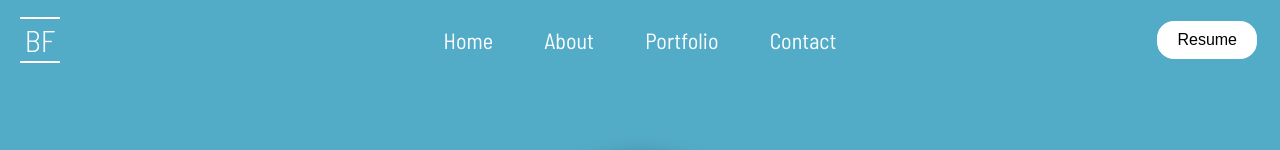
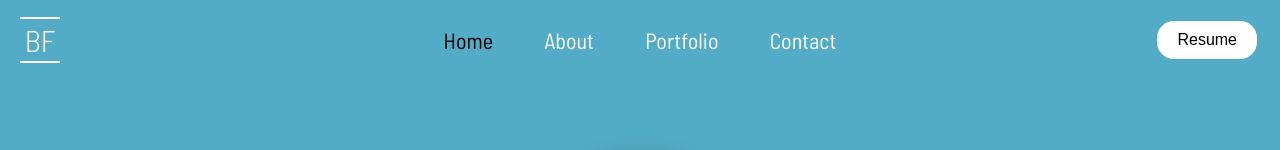
Before and after one commit to benfok/portfolio-react, a React (Create React App) app: page / in a window 1280 px wide. Shown: the top 150 px of the page. Built offline with nearby package versions, Linux system fonts and the light colour scheme.

Commit message:
addec context to hold global state of current page between the two nav menu styles

```diff
--- a/src/components/Header/MobileNavBar.js
+++ b/src/components/Header/MobileNavBar.js
@@ -1,13 +1,14 @@
-import React, { useState } from 'react';
+import React from 'react';
 import { IconContext } from 'react-icons';
 import { Link } from 'react-router-dom';
 import SocialLinks from '../SocialLinks';
+import { usePageContext } from '../../contexts/PageContext';
 
 // Here we are using object destructuring assignment to pluck off our variables from the props object
 // We assign them to their own variable names
 const MobileNavBar = ({toggleMobileNav}) => {
 
-  const [ currentPage, setCurrentPage ] = useState('Home');
+const { currentPage, setCurrentPage } = usePageContext();
 
     const closeMenu = page => {
         setCurrentPage(page);
@@ -21,9 +22,7 @@ const MobileNavBar = ({toggleMobileNav}) => {
             <Link
             to="/"
             onClick={() => closeMenu('Home') }
-            // This is a conditional (ternary) operator that checks to see if the current page is "Home"
-            // If it is, we set the current page to 'nav-link-active', otherwise we set it to 'nav-link'
-            className={currentPage === 'Home' ? 'nav-link active' : 'nav-link'}
+            className="nav-link"
             >
             Home
             </Link>
@@ -32,8 +31,7 @@ const MobileNavBar = ({toggleMobileNav}) => {
             <Link
             to="/about"
             onClick={() => closeMenu('About')}
-            // Check to see if the currentPage is `About`, and if so we use the active link class from bootstrap. Otherwise, we set it to a normal nav-link
-            className={currentPage === 'About' ? 'nav-link active' : 'nav-link'}
+            className="nav-link"
             >
             About
             </Link>
@@ -42,8 +40,7 @@ const MobileNavBar = ({toggleMobileNav}) => {
             <Link
             to="/portfolio"
             onClick={() => closeMenu('Portfolio')}
-            // Check to see if the currentPage is `Blog`, and if so we use the active link class from bootstrap. Otherwise, we set it to a normal nav-link
-            className={currentPage === 'Portfolio' ? 'nav-link active' : 'nav-link'}
+            className="nav-link"
             >
             Portfolio
             </Link>
@@ -52,10 +49,18 @@ const MobileNavBar = ({toggleMobileNav}) => {
             <Link
             to="/contact"
             onClick={() => closeMenu('Contact')}
-            // Check to see if the currentPage is `Contact`, and if so we use the active link class from bootstrap. Otherwise, we set it to a normal nav-link
-            className={currentPage === 'Contact' ? 'nav-link active' : 'nav-link'}
+            className="nav-link"
             >
             Contact
+            </Link>
+        </li>
+        <li className="mobile-nav-item">
+            <Link
+            to="#"
+            target="_blank"
+            className="nav-link"
+            >
+            Resume
             </Link>
         </li>
         </ul>
--- a/src/components/Header/NavBar.js
+++ b/src/components/Header/NavBar.js
@@ -1,11 +1,12 @@
-import React, { useState } from 'react';
+import React from 'react';
 import { Link } from 'react-router-dom';
+import { usePageContext } from '../../contexts/PageContext';
 
 // Here we are using object destructuring assignment to pluck off our variables from the props object
 // We assign them to their own variable names
 const NavBar = () => {
 
-  const [ currentPage, setCurrentPage ] = useState('Home');
+  const { currentPage, setCurrentPage } = usePageContext();
 
   return (
     <ul className="nav">
@@ -24,7 +25,6 @@ const NavBar = () => {
         <Link
           to="/about"
           onClick={() => setCurrentPage('About')}
-          // Check to see if the currentPage is `About`, and if so we use the active link class from bootstrap. Otherwise, we set it to a normal nav-link
           className={currentPage === 'About' ? 'nav-link active' : 'nav-link'}
         >
           About
@@ -34,7 +34,6 @@ const NavBar = () => {
         <Link
           to="/portfolio"
           onClick={() => setCurrentPage('Portfolio')}
-          // Check to see if the currentPage is `Blog`, and if so we use the active link class from bootstrap. Otherwise, we set it to a normal nav-link
           className={currentPage === 'Portfolio' ? 'nav-link active' : 'nav-link'}
         >
           Portfolio
@@ -44,7 +43,6 @@ const NavBar = () => {
         <Link
           to="/contact"
           onClick={() => setCurrentPage('Contact')}
-          // Check to see if the currentPage is `Contact`, and if so we use the active link class from bootstrap. Otherwise, we set it to a normal nav-link
           className={currentPage === 'Contact' ? 'nav-link active' : 'nav-link'}
         >
           Contact
--- a/src/components/Header/index.js
+++ b/src/components/Header/index.js
@@ -1,12 +1,12 @@
-import { React, useState, useEffect } from 'react';
+import { React, useState } from 'react';
 import NavBar from './NavBar';
 import MobileNavBar from './MobileNavBar';
 import MenuOpenButton from './MenuOpenButton';
 import MenuCloseButton from './MenuCloseButton';
+import Button from '../Button';
 import useMedia from '../../hooks/useMedia';
-import SocialLinks from '../SocialLinks';
+import { PageProvider } from '../../contexts/PageContext';
 import '../../styles/header.css';
-import Button from '../Button';
 
 
 
@@ -20,9 +20,12 @@ function Header() {
         setOpen(!isOpen)
     }
 
-    const isMobile = useMedia('(max-width: 768px)');
+    // leverage custom hook to determine media size for menu change
+    const isMobile = useMedia('(max-width: 998px)');
 
+    // wrapping the header with the page provider to hold and pass the global state of the current page.
     return (
+        <PageProvider>
             <header>
                 {isOpen && <MobileNavBar toggleMobileNav={toggleMobileNav} />}
                 <div id="header-left">
@@ -37,6 +40,7 @@ function Header() {
                     {!isMobile && <Button src={'#'} text={'Resume'} />}
                 </div>
             </header>
+        </PageProvider>
     )
 
 }
--- /dev/null
+++ b/src/contexts/PageContext.js
@@ -0,0 +1,16 @@
+import React, { createContext, useContext, useState } from 'react';
+
+const PageContext = createContext();
+
+export const usePageContext = () => useContext(PageContext);
+
+export const PageProvider = ({ children }) => {
+
+    const [currentPage, setCurrentPage] = useState('Home');
+
+    return (
+        <PageContext.Provider value={{ currentPage, setCurrentPage }}>
+            {children}
+        </PageContext.Provider>
+    );
+}
--- a/src/pages/Home.js
+++ b/src/pages/Home.js
@@ -6,7 +6,7 @@ import Button from '../components/Button'
 
 export default function Home() {
 
-  const isMobile = useMedia('(max-width: 768px)');
+  const isMobile = useMedia('(max-width: 998px)');
 
   return (
     <div className="home-content">
--- a/src/styles/header.css
+++ b/src/styles/header.css
@@ -77,6 +77,10 @@ header {
     color: var(--primaryfont);
 }
 
+.active {
+    color: var(--primaryfont);
+}
+
 .btn {
     padding: 10px 20px;
     border-radius: 20px;
```
Lines whose indentation alone changed are shown as unchanged.
